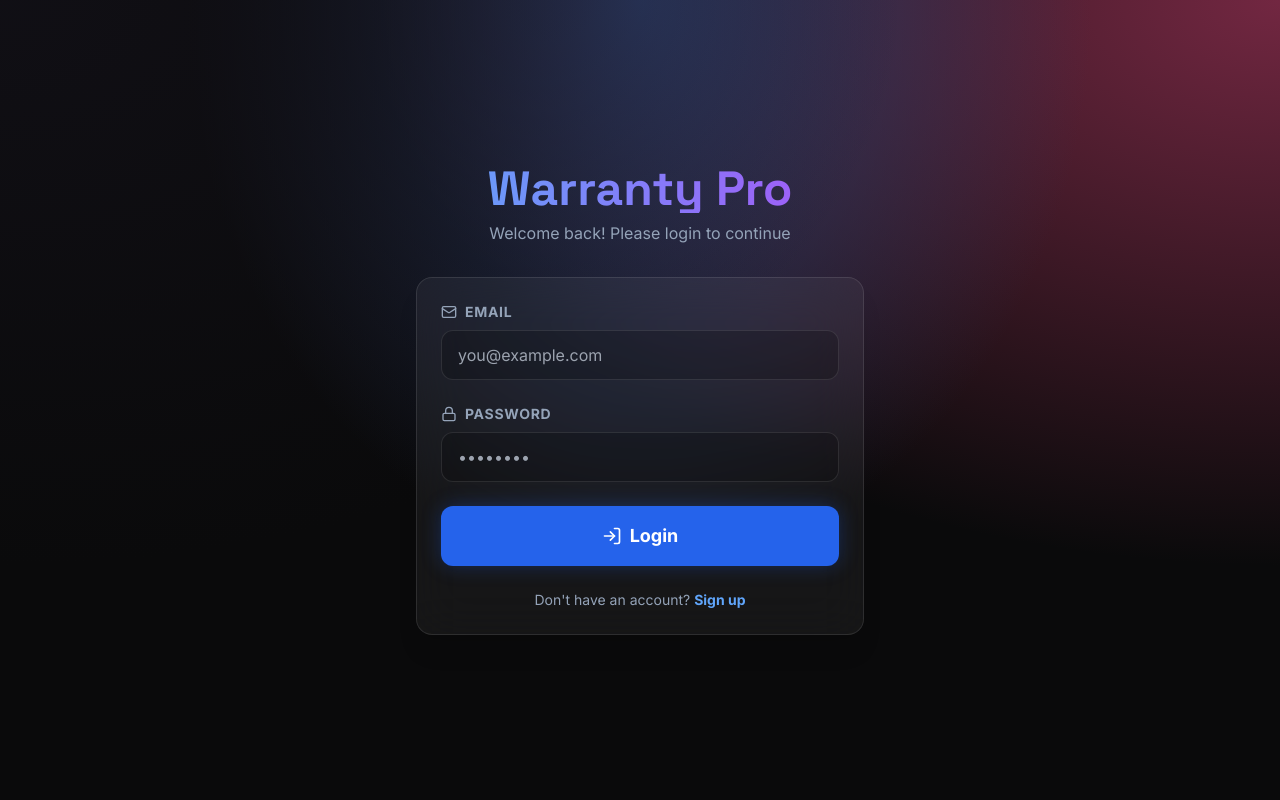
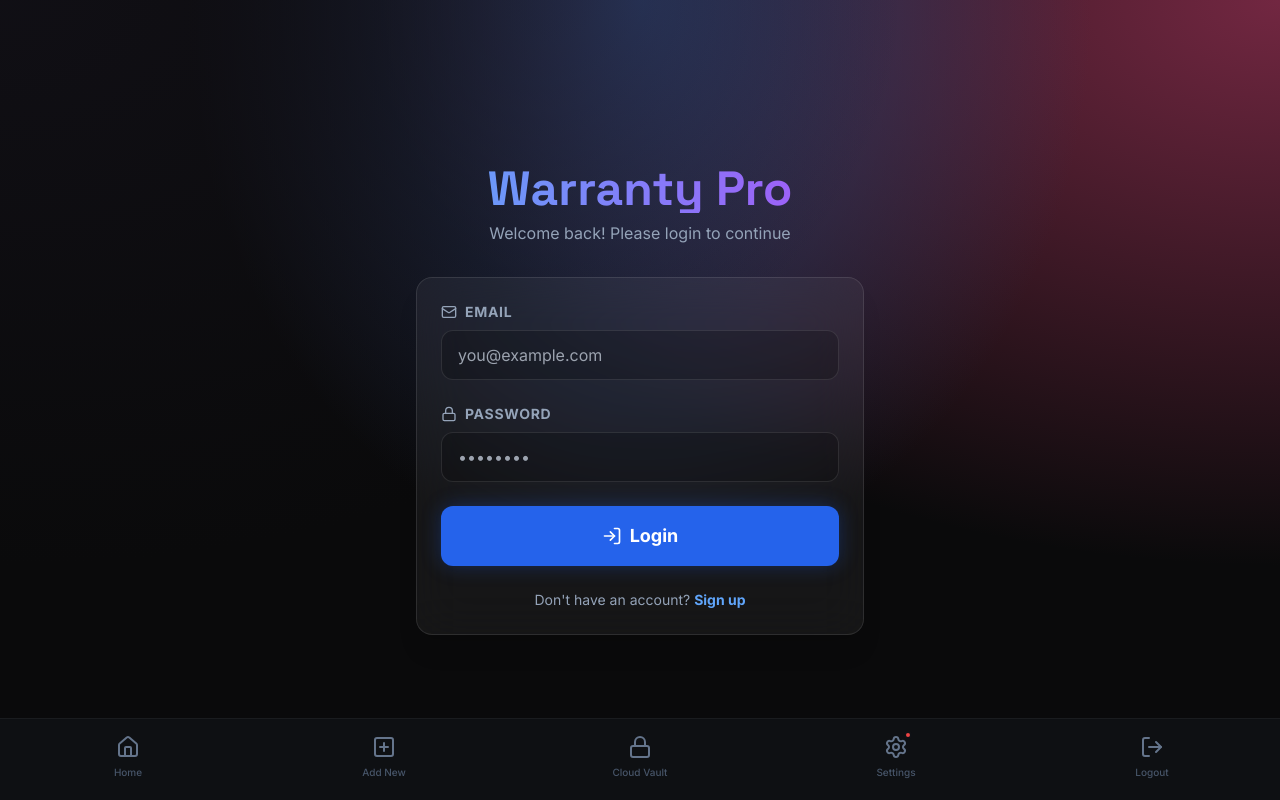
Before and after one commit to noorahmedpeace/WarrantyPro, a React (Vite) app in the folder frontend/: page /login in a window 1280 px wide. Built offline with nearby package versions, Linux system fonts and the light colour scheme; no server answers.

Commit message:
fix: removed global Navbar and standardized BottomNav as the single navigation for all screens

```diff
--- a/frontend/src/App.tsx
+++ b/frontend/src/App.tsx
@@ -10,7 +10,7 @@ import { WarrantyDetail } from './pages/WarrantyDetail';
 import { CreateClaim } from './pages/CreateClaim';
 import { ClaimsView } from './pages/ClaimsView';
 import { Settings } from './pages/Settings';
-import { Navbar } from './components/Navbar';
+import { BottomNav } from './components/BottomNav';
 
 function App() {
   return (
@@ -28,7 +28,7 @@ function App() {
             <Route path="/claims" element={<ProtectedRoute><ClaimsView /></ProtectedRoute>} />
             <Route path="/configuration" element={<ProtectedRoute><Settings /></ProtectedRoute>} />
           </Routes>
-          <Navbar />
+          <BottomNav />
         </div>
       </Router>
     </AuthProvider>
--- a/frontend/src/components/BottomNav.tsx
+++ b/frontend/src/components/BottomNav.tsx
@@ -21,7 +21,7 @@ export const BottomNav = () => {
     };
 
     return (
-        <div className="fixed bottom-0 left-0 right-0 bg-[#0f1115]/95 backdrop-blur-xl border-t border-white/5 pb-safe z-50 xl:hidden">
+        <div className="fixed bottom-0 left-0 right-0 bg-[#0f1115]/95 backdrop-blur-xl border-t border-white/5 pb-safe z-50">
             <div className="flex justify-around items-end pt-0 pb-2">
                 {items.map((item) => {
                     const isActive = location.pathname === item.path;
--- a/frontend/src/pages/Dashboard.tsx
+++ b/frontend/src/pages/Dashboard.tsx
@@ -7,7 +7,7 @@ import { GlassCard } from '../components/ui/GlassCard';
 import { GlowingButton } from '../components/ui/GlowingButton';
 import { CategoryFilter } from '../components/CategoryFilter';
 import { WarrantyCard } from '../components/WarrantyCard';
-import { BottomNav } from '../components/BottomNav';
+
 import { getDaysRemaining, formatDate } from '../lib/utils';
 import { BentoGrid, BentoItem } from '../components/ui/BentoGrid'; // Keep for structure if needed, or remove if fully replaced. Based on new design, we are using grid directly but logic re-uses some parts. Actually, the new design replaced BentoGrid with standard grid.
 
```
